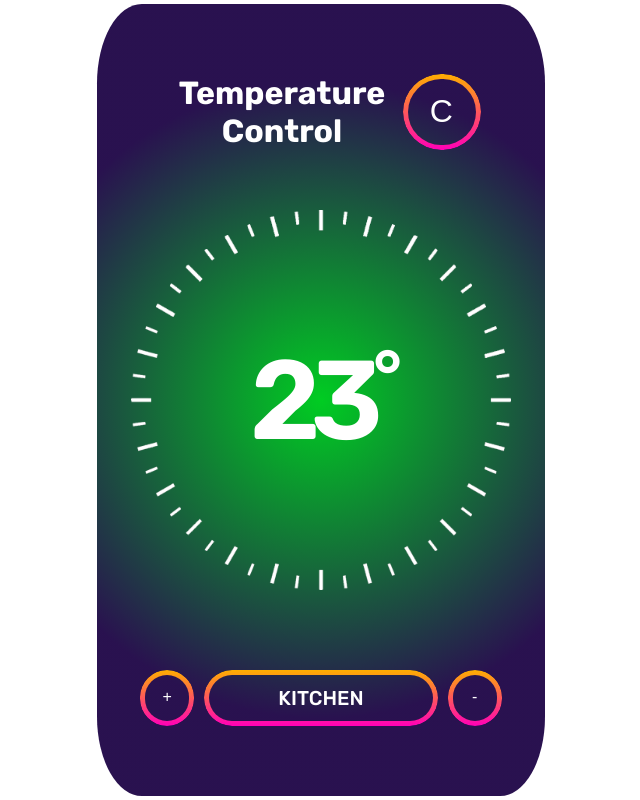
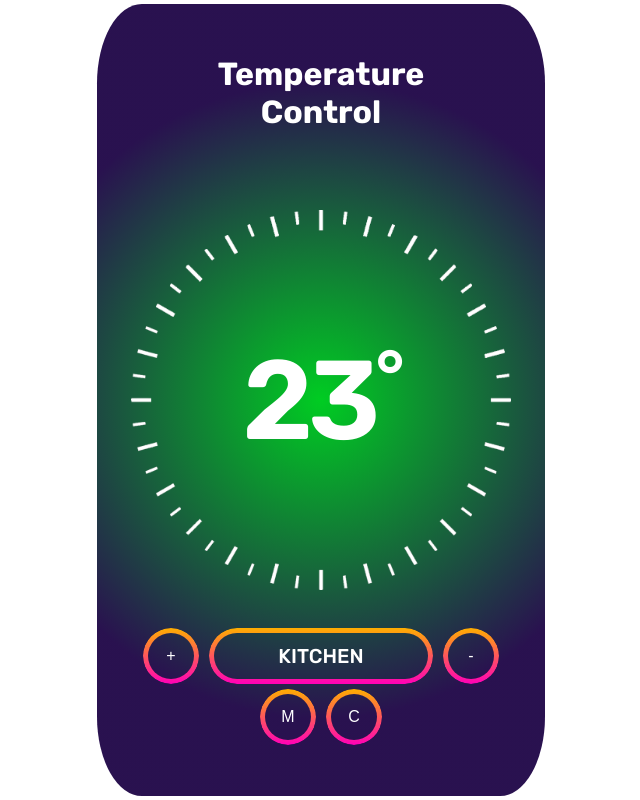
Before and after one commit to MaxChabanov/temperature-app, a React (Create React App) app: page / in a window 1280 px wide. Shown: the whole page, without its empty margins (319-959 px from the left). Built offline with nearby package versions, Linux system fonts and the light colour scheme.

Commit message:
finished unit change and layout

```diff
--- a/src/App.js
+++ b/src/App.js
@@ -9,8 +9,8 @@ function App() {
   const MAX_COLOR_C = 36;
   const MAX_TEMP_C = 40;
 
-  const MIN_COLOR_F = 12;
-  const MIN_TEMP_F = 0;
+  const MIN_COLOR_F = 54;
+  const MIN_TEMP_F = 32;
   const MAX_COLOR_F = 97;
   const MAX_TEMP_F = 104;
 
@@ -31,7 +31,6 @@ function App() {
 
     let newColor = newTemp * -10;
 
-    console.log(currentUnits);
     if (currentUnits === "F") {
       minTemp = MIN_TEMP_F;
       minTempColor = MIN_COLOR_F;
@@ -40,7 +39,6 @@ function App() {
 
       newColor = Math.round(((tempValue - 32) * 5) / 9) * -10;
     }
-
     setTempColor(newColor);
 
     if (tempValue >= maxTempColor) {
@@ -54,28 +52,45 @@ function App() {
       }
     }
 
-    if (newTemp <= 12) {
+    if (newTemp <= minTempColor) {
       setTempColor(-120);
     }
 
     setTempValue(newTemp);
   }
+
   function decreaseTemp() {
     let newTemp = tempValue - 1;
+
+    let minTemp = MIN_TEMP_C;
+    let minTempColor = MIN_COLOR_C;
+    let maxTemp = MAX_TEMP_C;
+    let maxTempColor = MAX_COLOR_C;
+
     let newColor = newTemp * -10;
+
+    if (currentUnits === "F") {
+      minTemp = MIN_TEMP_F;
+      minTempColor = MIN_COLOR_F;
+      maxTemp = MAX_TEMP_F;
+      maxTempColor = MAX_COLOR_F;
+
+      newColor = Math.round(((tempValue - 32) * 5) / 9) * -10;
+    }
     setTempColor(newColor);
 
-    if (tempValue <= 12) {
+    if (tempValue <= minTempColor) {
       newColor = 12 * -10;
 
       setTempColor(newColor);
+      console.log(minTempColor);
 
-      if (tempValue <= 0) {
+      if (tempValue <= minTemp) {
         newTemp = tempValue;
       }
     }
 
-    if (tempValue >= 36) {
+    if (tempValue >= maxTempColor) {
       setTempColor(-360);
     }
 
@@ -96,9 +111,6 @@ function App() {
     <div className="counter-container">
       <div className="header">
         <h1>Temperature Control</h1>
-        <button className="change-unit-btn" onClick={() => changeUnits()}>
-          {currentUnits}
-        </button>
       </div>
       <div className="temp-counter">
         <p className="counter-number" id="counter-number">
@@ -118,6 +130,14 @@ function App() {
           -
         </button>
       </div>
+      <div className="controls-container">
+        <button className="mode-btn" onClick={() => changeUnits()}>
+          M
+        </button>
+        <button className="change-units-btn" onClick={() => changeUnits()}>
+          {currentUnits}
+        </button>
+      </div>
     </div>
   );
 }
--- a/src/index.css
+++ b/src/index.css
@@ -44,12 +44,6 @@
   padding: 0 4rem;
   text-align: center;
 }
-.change-unit-btn {
-  margin: 0;
-  width: 6rem;
-  font-size: 2rem;
-  padding-left: 0.9rem;
-}
 
 .counter-number {
   display: flex;
@@ -64,7 +58,7 @@
   height: 100%;
 
   font-size: 7rem;
-  letter-spacing: -10px;
+  letter-spacing: -5px;
   font-weight: 600;
 
   background-image: url("/public/measuring-scale.png");
@@ -81,6 +75,11 @@
 
 .room-container {
   display: flex;
+
+  margin-top: 110%;
+}
+.controls-container {
+  display: flex;
 }
 
 .room-name,
@@ -88,12 +87,12 @@ button {
   position: relative;
   display: flex;
 
-  padding: 1rem 5%;
+  padding: 1rem;
   align-items: center;
   font-size: 20px;
   text-transform: uppercase;
   font-weight: normal;
-  margin: 140% 5px;
+  margin: 5px;
   margin-bottom: 0;
 }
 .room-name::before,
@@ -110,11 +109,14 @@ button::before {
 }
 
 .room-name {
-  padding: 1rem 20%;
+  width: 14rem;
+  justify-content: center;
 }
 
 button {
-  width: 8rem;
+  width: 3.5rem;
+  height: 3.5rem;
+
   justify-content: center;
   background: transparent;
   border: none;
```
